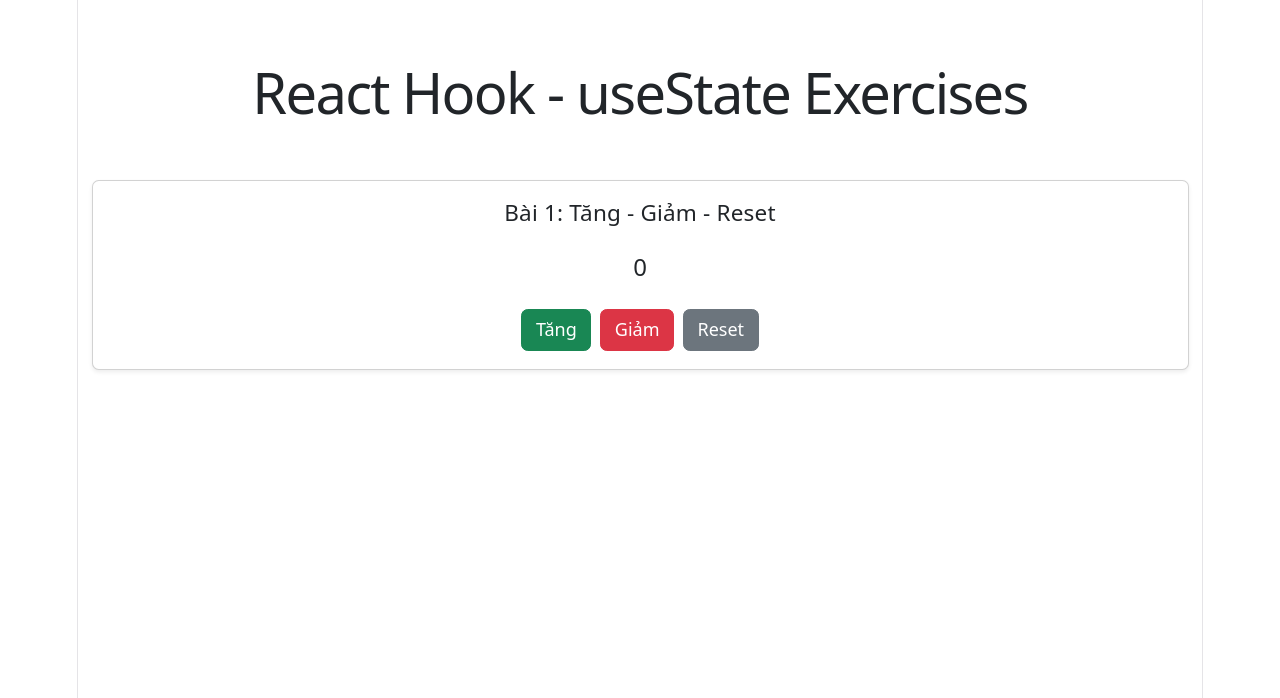
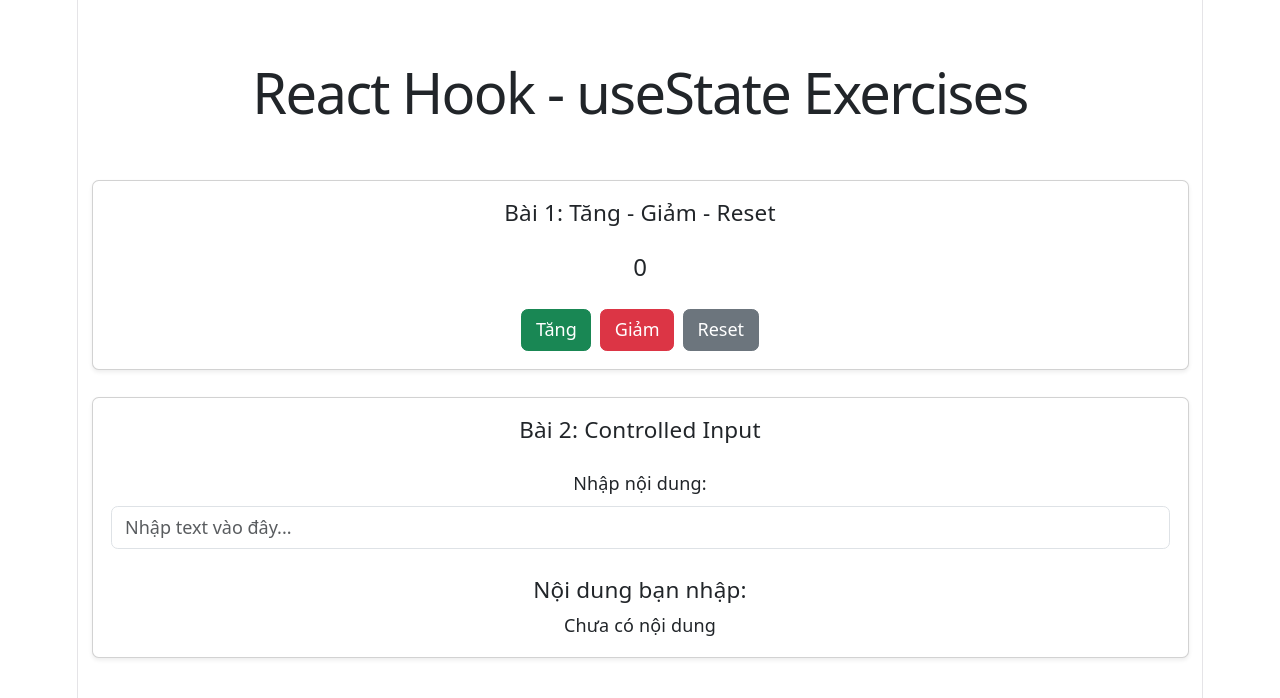
Before and after one commit to phulongtran/FER202_FA26_LongTP, a React (Vite) app in the folder Slot7/usestate-exercises/: page / in a window 1280 px wide. Shown: the top 698 px of the page. Built offline with nearby package versions, Linux system fonts and the light colour scheme.

Commit message:
feat(exercise-2): create controlled input component

```diff
--- a/Slot7/usestate-exercises/src/App.jsx
+++ b/Slot7/usestate-exercises/src/App.jsx
@@ -1,4 +1,5 @@
 import Exercise1Counter from './components/Exercise1Counter'
+import Exercise2ControlledInput from './components/Exercise2ControlledInput'
 
 function App() {
   return (
@@ -8,6 +9,8 @@ function App() {
       </h1>
 
       <Exercise1Counter />
+
+      <Exercise2ControlledInput />
     </div>
   )
 }
--- a/Slot7/usestate-exercises/src/components/Exercise2ControlledInput.jsx
+++ b/Slot7/usestate-exercises/src/components/Exercise2ControlledInput.jsx
@@ -0,0 +1,45 @@
+import { useState } from 'react'
+import { Card, Form } from 'react-bootstrap'
+
+function Exercise2ControlledInput() {
+  const [text, setText] = useState('')
+
+  const handleChange = (event) => {
+    setText(event.target.value)
+  }
+
+  return (
+    <Card className="mb-4 shadow-sm text-dark">
+      <Card.Body>
+        <Card.Title className="mb-4 text-dark">
+          Bài 2: Controlled Input
+        </Card.Title>
+
+        <Form.Group>
+          <Form.Label className="text-dark">
+            Nhập nội dung:
+          </Form.Label>
+
+          <Form.Control
+            type="text"
+            placeholder="Nhập text vào đây..."
+            value={text}
+            onChange={handleChange}
+          />
+        </Form.Group>
+
+        <div className="mt-4">
+          <h5 className="text-dark">
+            Nội dung bạn nhập:
+          </h5>
+
+          <p className="text-dark">
+            {text || 'Chưa có nội dung'}
+          </p>
+        </div>
+      </Card.Body>
+    </Card>
+  )
+}
+
+export default Exercise2ControlledInput
```
